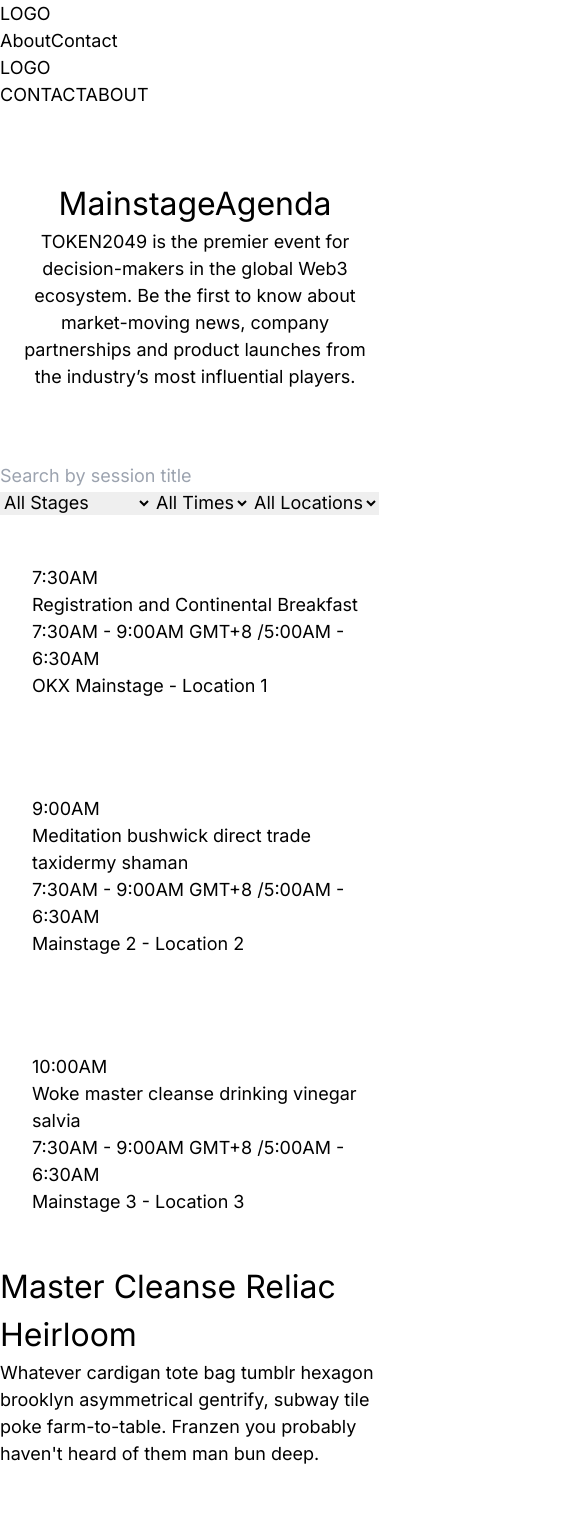
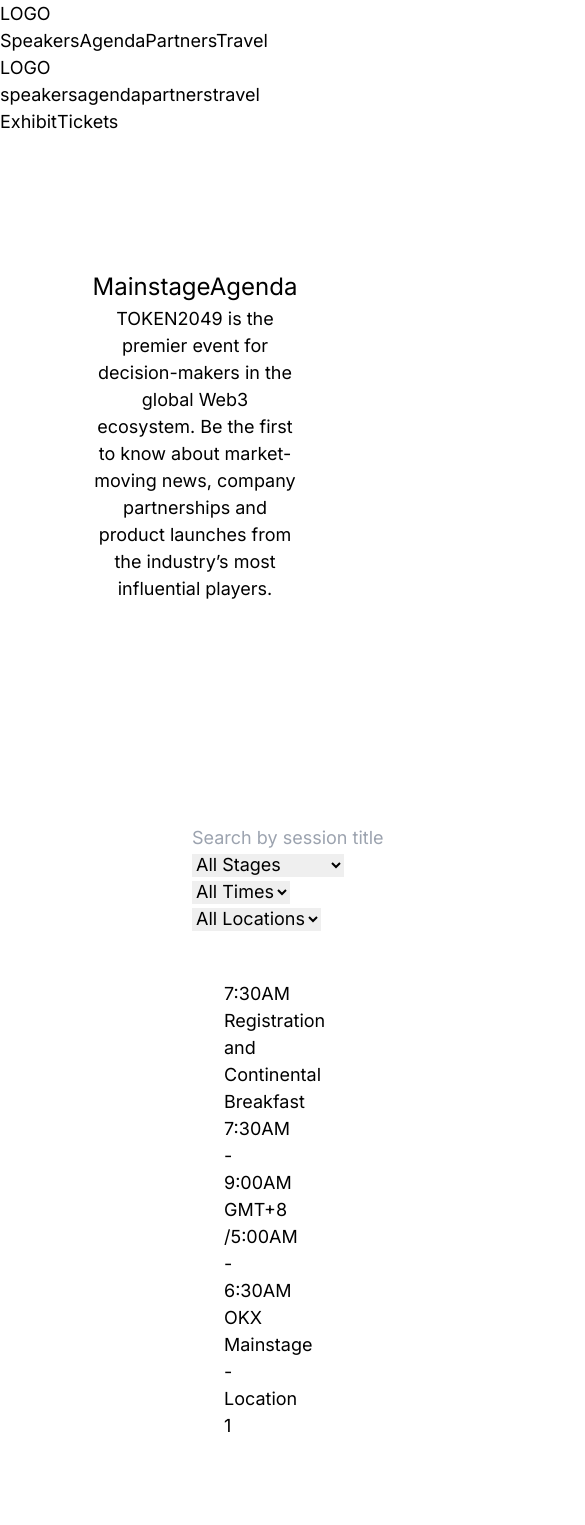
Before and after one commit to ayush-3516/bharat-blockchain-week, a Next.js app: page /agenda in a window 390 px wide. Shown: the top 1525 px of the page, 585 px wide, since content can reach past the window. Built offline with nearby package versions, Linux system fonts and the light colour scheme; some icons are missing.

Commit message:
updated with responsiveness

```diff
--- a/components/CTA.tsx
+++ b/components/CTA.tsx
@@ -5,7 +5,7 @@
 const CTA = (props: Props) => {
     return (
         <section className="text-gray-600 bg-gray-100 body-font" id="cta">
-            <div className="container px-5 py-24 mx-auto">
+            <div className="container mx-auto">
                 <div className="flex flex-col text-center w-full mb-12">
                     <h1 className="sm:text-3xl text-2xl font-medium title-font mb-4 text-gray-900">Master Cleanse Reliac Heirloom</h1>
                     <p className="lg:w-2/3 mx-auto leading-relaxed text-base">Whatever cardigan tote bag tumblr hexagon brooklyn asymmetrical gentrify, subway tile poke farm-to-table. Franzen you probably haven't heard of them man bun deep.</p>
--- a/components/Hero.tsx
+++ b/components/Hero.tsx
@@ -18,7 +18,7 @@
         <div>
             <section className="text-gray-100 body-font bg-[#131313] hero">
                 <div className="container mx-auto flex items-center justify-center flex-col">
-                    <div className="text-center w-full lg:px-16 md:px-12 px-8 lg:py-24 md:py-12 py-16 bg-[#252525] drop-shadow-[0px_20px_0px_#a855f7] rounded-3xl">
+                    <div className="text-center w-full bg-[#252525] drop-shadow-[0px_20px_0px_#a855f7] rounded-3xl" id='hero-container'>
                         <h1 className="title-font mb-4 font-semibold text-white">
                             {titleWords.length > 1 ? (
                                 <span>
--- a/components/Navbar.tsx
+++ b/components/Navbar.tsx
@@ -33,17 +33,31 @@
             <div className="flex flex-col ml-4">
                 <a
                     className="text-xl font-medium my-4"
-                    href="/about"
+                    href="/speakers"
                     onClick={() => setTimeout(() => setOpen(!open), 100)}
                 >
-                    About
+                    Speakers
                 </a>
                 <a
                     className="text-xl font-normal my-4"
-                    href="/contact"
+                    href="/agenda"
                     onClick={() => setTimeout(() => setOpen(!open), 100)}
                 >
-                    Contact
+                    Agenda
+                </a>
+                <a
+                    className="text-xl font-normal my-4"
+                    href="/partners"
+                    onClick={() => setTimeout(() => setOpen(!open), 100)}
+                >
+                    Partners
+                </a>
+                <a
+                    className="text-xl font-normal my-4"
+                    href="/travel"
+                    onClick={() => setTimeout(() => setOpen(!open), 100)}
+                >
+                    Travel
                 </a>
             </div>
         </div>
@@ -82,9 +96,20 @@
                             }`}
                     />
                 </div>
-                <div className="hidden md:flex">
-                    <NavLink to="/contact">CONTACT</NavLink>
-                    <NavLink to="/about">ABOUT</NavLink>
+                <div className="hidden flex items-center md:flex">
+                    <NavLink to="/speakers">speakers</NavLink>
+                    <NavLink to="/agenda">agenda</NavLink>
+                    <NavLink to="/partners">partners</NavLink>
+                    <NavLink to="/agenda">travel</NavLink>
+                    <div className="flex items-center mt-4 md:mt-0">
+                        <button className="inline-flex items-center bg-white text-purple-700 border-2 border-purple-700 py-2 px-5 focus:outline-none transition-all hover:bg-purple-800 hover:text-white rounded-lg text-base font-medium md:ml-4">
+                            Exhibit
+                        </button>
+                        <button className="inline-flex items-center bg-gradient-to-r from-purple-600 to-purple-700 text-white border-2 border-purple-700 py-2 px-5 focus:outline-none transition-all ml-2 rounded-lg text-base font-medium md:ml-4">
+                            Tickets
+                        </button>
+                    </div>
+
                 </div>
             </div>
         </nav>
--- a/components/Speakers.tsx
+++ b/components/Speakers.tsx
@@ -11,7 +11,7 @@
         <div className="h-full flex flex-col items-center text-center">
             <img alt="team" className="flex-shrink-0 rounded-3xl w-60 h-52 object-cover border-4 border-[#a855f7] shadow-md shadow-purple-200 object-center mb-4" src={imageSrc} />
             <div className="w-full">
-                <h2 className="title-font font-medium text-lg text-gray-900">{name}</h2>
+                <h2 className="font-medium text-lg text-gray-900">{name}</h2>
                 <h3 className="text-gray-500 mb-3">{role}</h3>
                 <div className="inline-flex">
                     <a className="text-gray-500" href=''>
@@ -73,7 +73,7 @@
 
     return (
         <section className="text-gray-600 body-font">
-            <div className="container px-36 pt-24 pb-12 mx-auto" id='speakers'>
+            <div className="container mx-auto" id='speakers'>
                 <div className="flex flex-col text-center w-full mb-20">
                     <h1 className="text-3xl font-semibold title-font mb-4 text-gray-900">OUR <span className="text-purple-500">SPEAKERS</span></h1>
                     <p className="lg:w-2/3 mx-auto leading-relaxed text-base">Whatever cardigan tote bag tumblr hexagon brooklyn asymmetrical gentrify, subway tile poke farm-to-table. Franzen you probably haven't heard of them.</p>
--- a/components/Tags.tsx
+++ b/components/Tags.tsx
@@ -8,7 +8,7 @@
 
 const Tags: React.FC<TagsProps> = ({ tags, selectedTag, onTagClick }) => {
   return (
-    <div className="flex items-start justify-start overflow-x-scroll space-x-2 mt-4 mx-5">
+    <div className="flex tags space-x-2 mt-4 mx-5">
       <button
         className={`px-3 py-1 rounded-lg ${selectedTag === null ? 'bg-gradient-to-br from-purple-400 to-purple-600 text-white' : 'bg-gradient-to-br from-yellow-50 to-purple-200 text-gray-700'
           }`}
--- a/components/Timeline.tsx
+++ b/components/Timeline.tsx
@@ -84,8 +84,8 @@
     const uniqueTimes = Array.from(new Set(timelineItems.map((item) => item.time)));
 
     return (
-        <section className="text-gray-600 body-font overflow-hidden">
-            <div className="container px-4 py-24 mx-auto">
+        <section className="text-gray-600 body-font overflow-hidden" id='timeline'>
+            <div className="container mx-auto">
                 <div className="mb-4 flex items-center justify-center gap-4 flex-wrap">
                     <input
                         type="text"
--- a/pages/speakers.tsx
+++ b/pages/speakers.tsx
@@ -17,7 +17,7 @@
             />
             <Team />
             <section className="text-gray-600 body-font" id="speaker-register">
-                <div className="container mx-auto flex px-5 py-24 items-center justify-center flex-col">
+                <div className="container mx-auto flex items-center justify-center flex-col">
                     <div className="text-center bg-gradient-to-br from-purple-50 to-purple-100 px-16 rounded-3xl py-16 w-full">
                         <h1 className="title-font sm:text-4xl text-3xl mb-4 font-medium text-gray-900">Microdosing synth tattooed vexillologist</h1>
                         <p className="mb-8 leading-relaxed">Meggings kinfolk echo park stumptown DIY, kale chips beard jianbing tousled. Chambray dreamcatcher trust fund, kitsch vice godard disrupt ramps hexagon mustache umami snackwave tilde chillwave ugh. Pour-over meditation PBR&B pickled ennui celiac mlkshk freegan photo booth af fingerstache pitchfork.</p>
--- a/styles/main.css
+++ b/styles/main.css
@@ -1,4 +1,11 @@
 @import url('https://fonts.googleapis.com/css2?family=Inter:wght@100;200;300;400;500;600;700;800;900&display=swap');
+
+:root {
+  --font-family: 'Inter', sans-serif;
+  --font-size: 16px;
+  --title-font-size: 32px;
+  --mobile-font-size: 18px;
+}
 
 * {
   margin: 0;
@@ -7,19 +14,16 @@
 }
 
 body {
-  font-family: 'Inter', sans-serif;
-  font-size: 16px;
+  font-family: var(--font-family);
+  font-size: var(--font-size);
 }
 
 .title-font {
-  font-size: 32px;
+  font-size: var(--title-font-size);
 }
 
 .hero {
   width: 100%;
-}
-
-.hero .container {
   display: flex;
   align-items: center;
   justify-content: center;
@@ -29,18 +33,52 @@
   transition: all 0.5s ease;
 }
 
-/* mobile */
+.hero h1 {
+  font-size: 48px;
+}
 
+.container {
+  padding: 24px 10rem;
+}
+
+#hero-container {
+  padding: 5rem;
+}
+
+.tags {
+  display: flex;
+  align-items: center;
+  justify-content: center;
+}
+
+.event-card {
+  max-width: 840px;
+}
+
+#cta {
+  padding: 4rem 11rem;
+}
+
+#speakers {
+  padding: 4rem 11rem;
+}
+
+#speaker-register {
+  padding-top: 1rem;
+  padding-bottom: 4rem;
+}
+
+#timeline {
+  padding: 4rem 2rem;
+}
+
+/* Mobile Styles */
 @media screen and (max-width: 768px) {
   body {
-    font-size: 18px;
+    font-size: var(--mobile-font-size);
   }
 
-  .title-font {
-    font-size: 32px;
-  }
-
-  nav {
+  .nav {
     position: sticky;
     top: 0;
     left: 0;
@@ -48,37 +86,47 @@
     z-index: 100;
   }
 
-  .hero {
+  .hero,
+  #events,
+  #card,
+  #speakers,
+  #speaker-register,
+  #speaker-register .px-16 {
     min-height: auto;
-    padding: 30px 0px;
+    padding: 30px 0;
   }
 
-  #events {
+  .hero h1 {
+    font-size: 32px;
+  }
+
+  #events,
+  #speakers,
+  #speaker-register {
     padding: 3rem 1.5rem;
+  }
+
+  .tags {
+    overflow: hidden;
+    overflow-x: scroll;
   }
 
   #card {
     width: 100%;
     padding: 3rem 2rem;
   }
-
-  #speakers {
-    padding: 3rem 1.5rem;
-  }
-
-  #speaker-register {
-    padding: 3rem 1.5rem;
-  }
-
-  #speaker-register .px-16 {
-    padding: 3rem 1.5rem;
-  }
-
 }
 
+/* Tablet Styles */
 @media screen and (max-width: 1000px) {
   .hero {
     min-height: auto;
-    padding: 30px 0px;
+    padding: 30px 0;
+  }
+
+  .hero h1 {
+    font-size: 24px;
   }
 }
+
+/* Desktop Styles */
```
Also changed, not shown: components/Footer.tsx (+5 -5 lines), components/TabComponent.tsx (+6 -7 lines).
